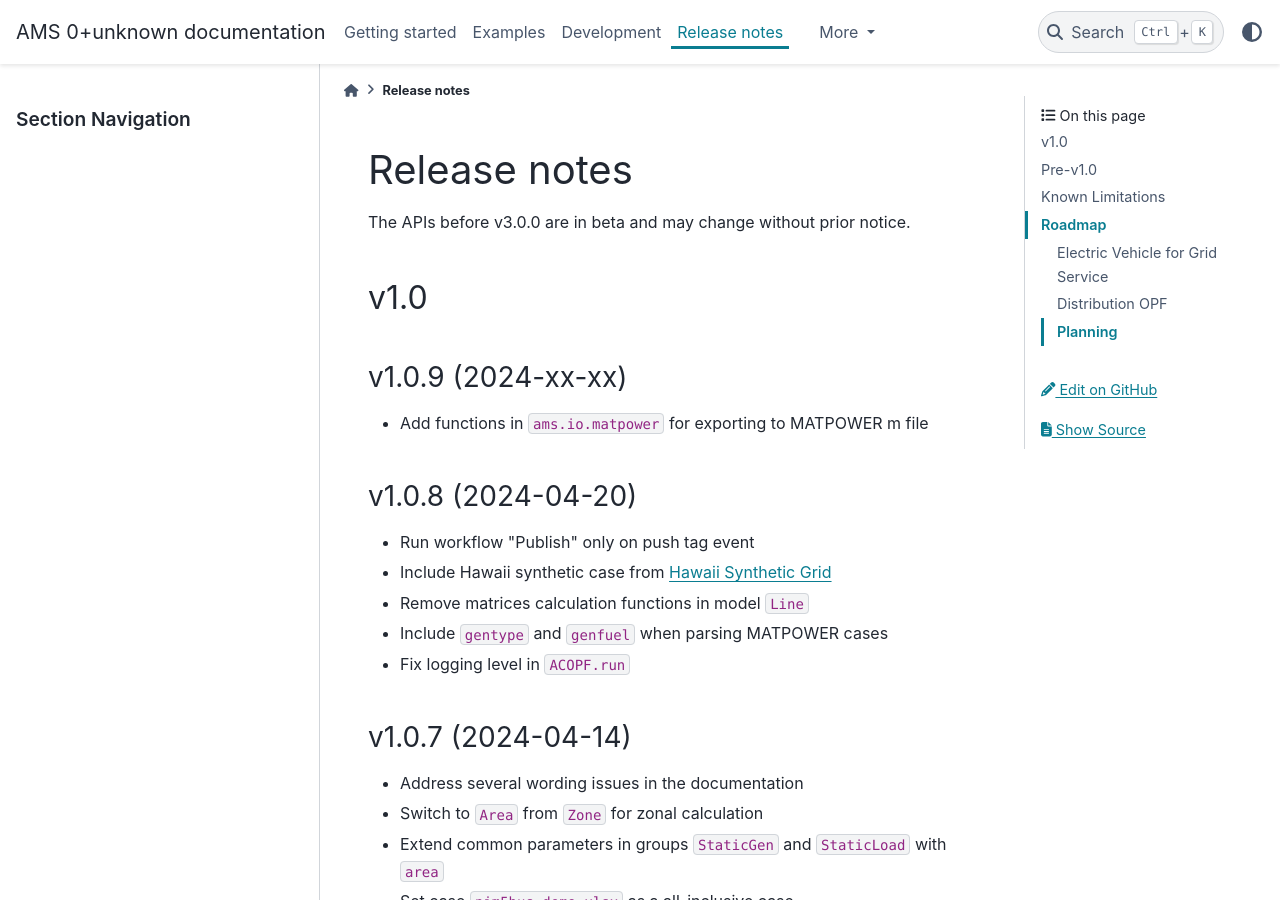
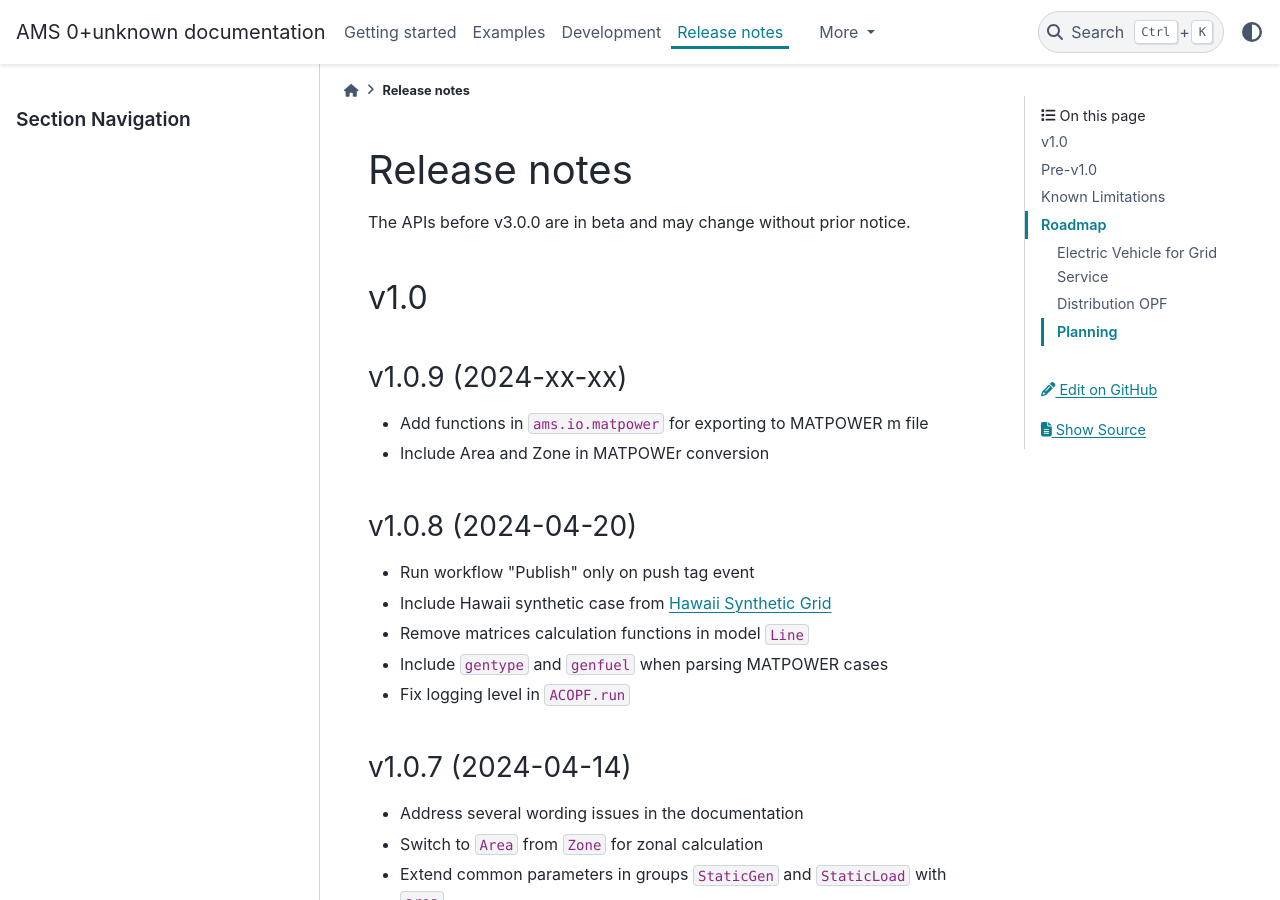
Before and after one commit to CURENT/ams, a Sphinx documentation site: the page built from docs/source/release-notes.rst, in a window 1280 px wide and 900 px high. Built offline with Sphinx 7.4.7 and the PyData theme 0.15.4, drawn with Linux system fonts in a browser that asks for light colours; pages that are not in the unit, such as notebooks, are missing from menus.

Commit message:
Update release notes

```diff
--- a/docs/source/release-notes.rst
+++ b/docs/source/release-notes.rst
@@ -13,6 +13,7 @@ v1.0.9 (2024-xx-xx)
 --------------------
 
 - Add functions in ``ams.io.matpower`` for exporting to MATPOWER m file
+- Include Area and Zone in MATPOWEr conversion
 
 v1.0.8 (2024-04-20)
 --------------------
```
